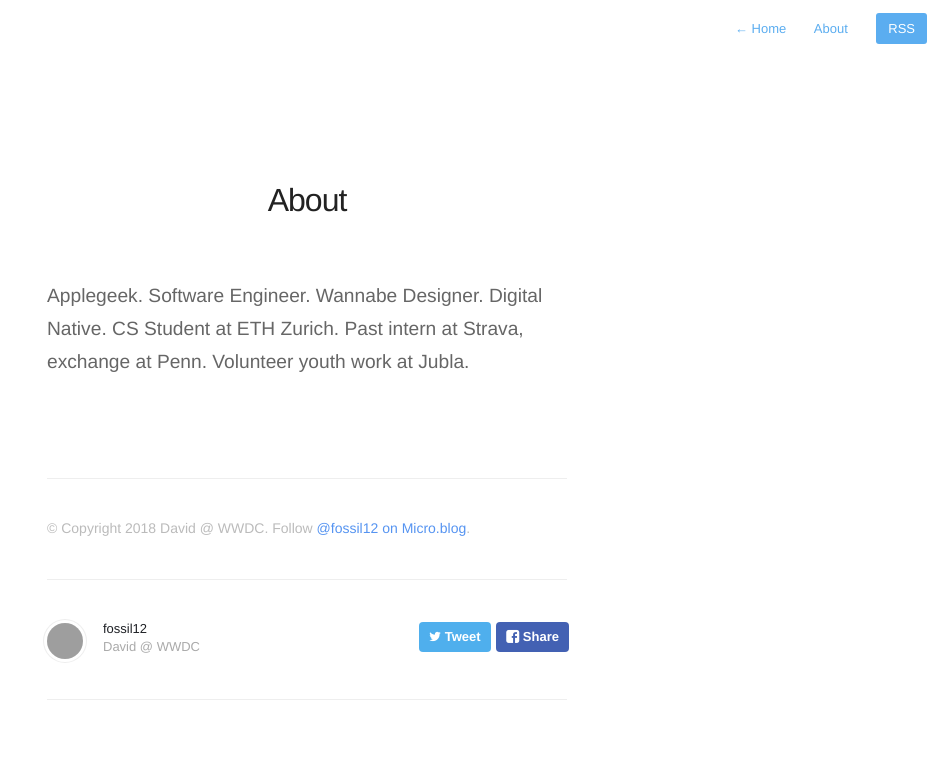
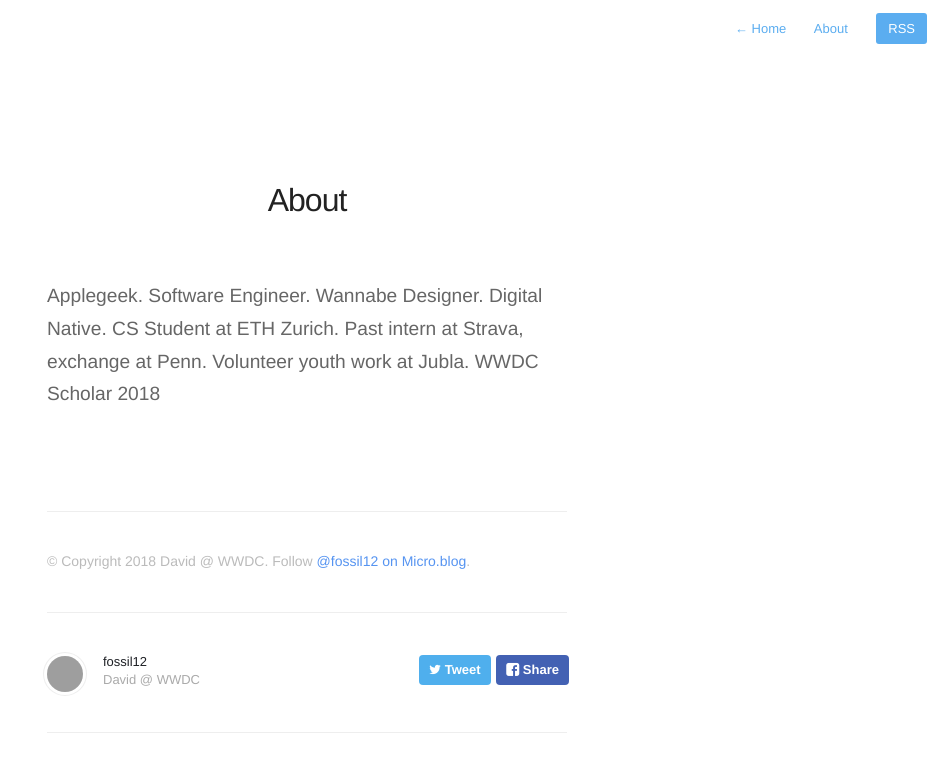
Before and after one commit to fossil12/fossil12.github.io, a Jekyll site: the page built from about.md, in a window 1280 px wide. Shown: the top 772 px of the page, without its empty margins (333-1280 px from the left). Built offline with Jekyll 4.4.1, drawn with Linux system fonts in a browser that asks for light colours; nearby versions of some CDN libraries; grey boxes are pictures that could not be loaded.

Commit message:
Mirroring from Micro.blog.

```diff
--- a/about.md
+++ b/about.md
@@ -2,9 +2,9 @@
 title: About
 permalink: /about/
 layout: page
-order: 0
+order: -1
 ---
 
-Applegeek. Software Engineer. Wannabe Designer. Digital Native. CS Student at ETH Zurich. Past intern at Strava, exchange at Penn. Volunteer youth work at Jubla.
+Applegeek. Software Engineer. Wannabe Designer. Digital Native. CS Student at ETH Zurich. Past intern at Strava, exchange at Penn. Volunteer youth work at Jubla. WWDC Scholar 2018
 
 {% include footer.html %}
```
